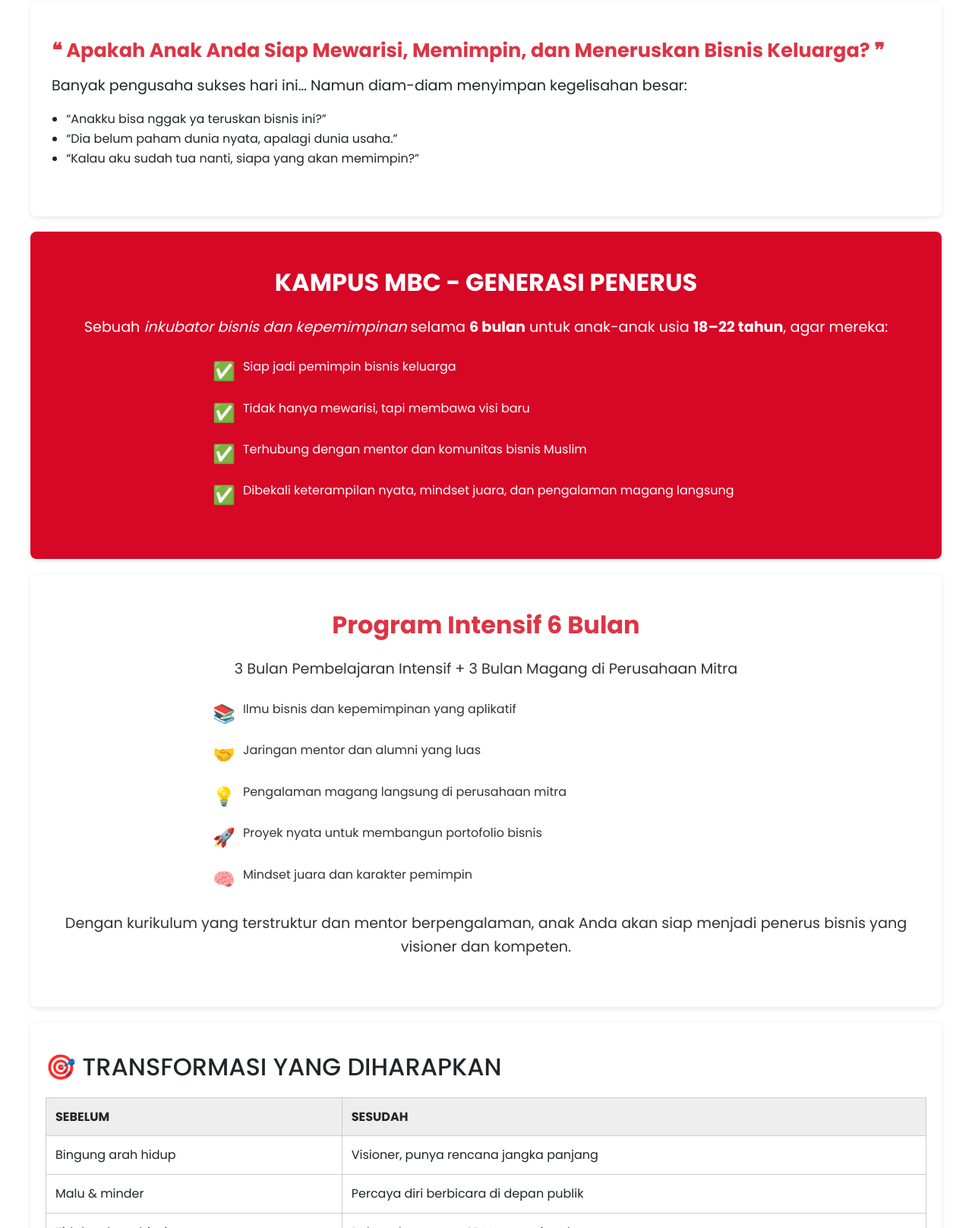
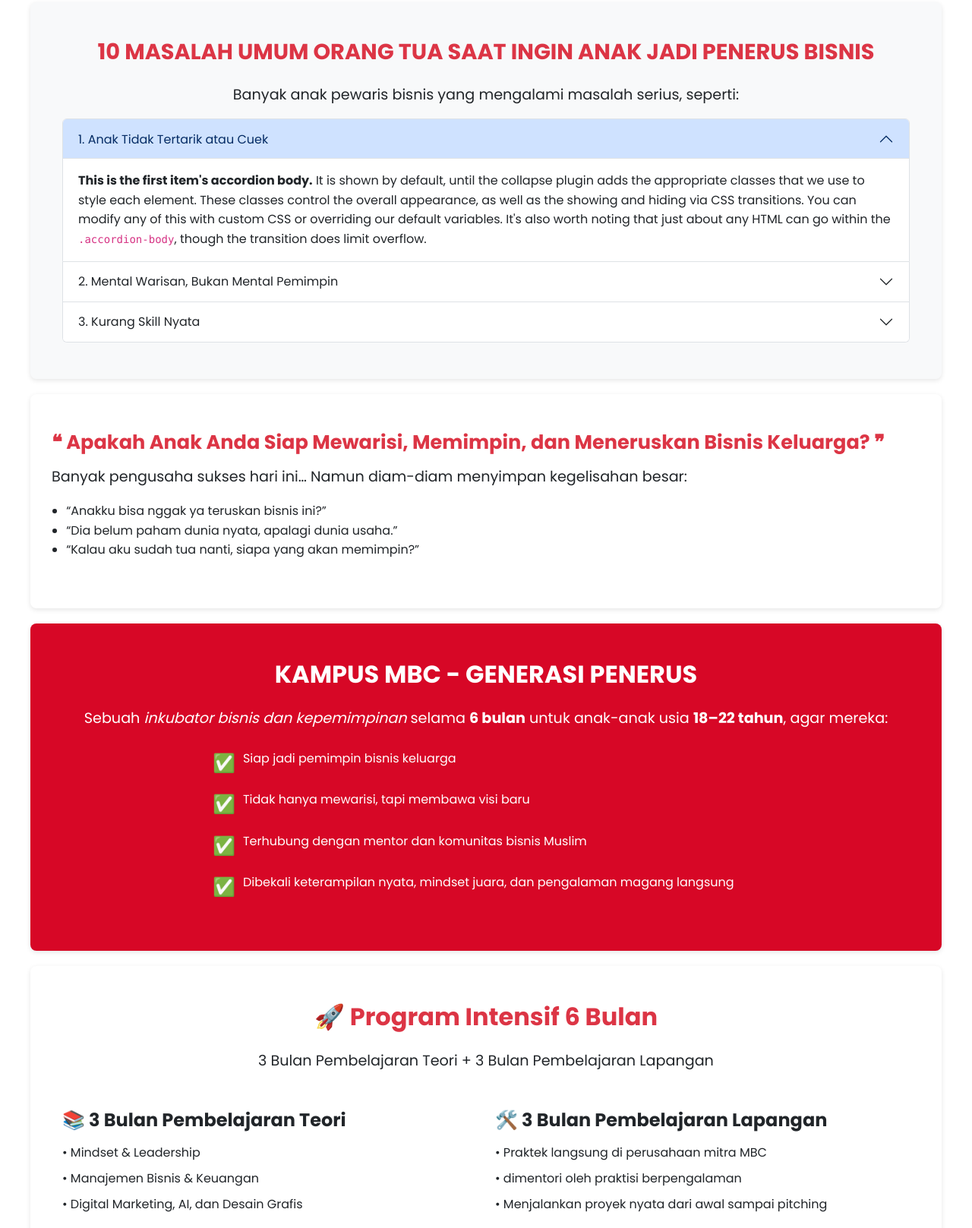
Before and after one commit to SyaifulNW/KampusMBCGenerasi_Penerus, a plain HTML site: page index.html in a window 1280 px wide. Shown: the part 821-2438 px from the top of the page at 76% size. Drawn offline with nearby package versions, Linux system fonts and the light colour scheme.

Commit message:
accordion

```diff
--- a/css/style.css
+++ b/css/style.css
@@ -10,7 +10,9 @@
     transition: color 0.3s ease, background-color 0.3s ease;
 
 }
-
+.d-none {
+  display: none;
+}
 
 body {
     font-family: 'Poopins', sans-serif;
--- a/index.html
+++ b/index.html
@@ -47,6 +47,66 @@
 
     </header>
     <br>
+    <!-- Section 10 Masalah -->
+
+<section id="masalah" class="masalah py-5 px-3" style="background-color: #f8f9fa;">
+  <div class="container" data-aos="fade-up" data-aos-duration="1200">
+    <h2 class="fw-bold text-danger text-center mb-4" style="font-size: 1.8rem;"> 10 MASALAH UMUM ORANG TUA SAAT INGIN ANAK JADI PENERUS BISNIS</h2>
+    <p class="text-center" style="font-size: 1.2rem;" data-aos="fade-up" data-aos-delay="200">
+      Banyak anak pewaris bisnis yang mengalami masalah serius, seperti:
+    </p>
+    <div class="accordion" id="accordionExample">
+  <div class="accordion-item">
+    <h2 class="accordion-header" id="headingOne">
+      <button class="accordion-button " type="button" data-bs-toggle="collapse" data-bs-target="#collapseOne" aria-expanded="true" aria-controls="collapseOne">
+       1. Anak Tidak Tertarik atau Cuek
+      </button>
+    </h2>
+    <div id="collapseOne" class="accordion-collapse collapse show" aria-labelledby="headingOne" data-bs-parent="#accordionExample">
+      <div class="accordion-body">
+        <strong>This is the first item's accordion body.</strong> It is shown by default, until the collapse plugin adds the appropriate classes that we use to style each element. These classes control the overall appearance, as well as the showing and hiding via CSS transitions. You can modify any of this with custom CSS or overriding our default variables. It's also worth noting that just about any HTML can go within the <code>.accordion-body</code>, though the transition does limit overflow.
+      </div>
+    </div>
+  </div>
+  <div class="accordion-item">
+    <h2 class="accordion-header" id="headingTwo">
+      <button class="accordion-button collapsed" type="button" data-bs-toggle="collapse" data-bs-target="#collapseTwo" aria-expanded="false" aria-controls="collapseTwo">
+        2. Mental Warisan, Bukan Mental Pemimpin
+      </button>
+    </h2>
+    <div id="collapseTwo" class="accordion-collapse collapse" aria-labelledby="headingTwo" data-bs-parent="#accordionExample">
+      <div class="accordion-body">
+        <strong>This is the second item's accordion body.</strong> It is hidden by default, until the collapse plugin adds the appropriate classes that we use to style each element. These classes control the overall appearance, as well as the showing and hiding via CSS transitions. You can modify any of this with custom CSS or overriding our default variables. It's also worth noting that just about any HTML can go within the <code>.accordion-body</code>, though the transition does limit overflow.
+      </div>
+    </div>
+  </div>
+  <div class="accordion-item">
+    <h2 class="accordion-header" id="headingThree">
+      <button class="accordion-button collapsed" type="button" data-bs-toggle="collapse" data-bs-target="#collapseThree" aria-expanded="false" aria-controls="collapseThree">
+  3. Kurang Skill Nyata
+      </button>
+    </h2>
+    <div id="collapseThree" class="accordion-collapse collapse" aria-labelledby="headingThree" data-bs-parent="#accordionExample">
+      <div class="accordion-body">
+        <strong>This is the third item's accordion body.</strong> It is hidden by default, until the collapse plugin adds the appropriate classes that we use to style each element. These classes control the overall appearance, as well as the showing and hiding via CSS transitions. You can modify any of this with custom CSS or overriding our default variables. It's also worth noting that just about any HTML can go within the <code>.accordion-body</code>, though the transition does limit overflow.
+      </div>
+    </div>
+  </div>
+</div>
+    <!-- <ul class="list-unstyled mt-4" style="font-size: 1.1rem; line-height: 1.6;" data-aos="fade-up" data-aos-delay="400">
+      <li>1. Anak Tidak Tertarik atau Cuek</li>
+      <li>2. Mental Warisan, Bukan Mental Pemimpin</li>
+      <li>3. Kurang Skill Nyata</li>
+      <li>4. Tidak Nyambung Secara Visi</li>
+      <li>5. Tidak Ada Waktu untuk Dididik Langsung</li>
+      <li>6. Takut Anak Gagal</li>
+      <li>7. Konflik Internal dan Ego</li>
+      <li>8. Gap Teknologi dan Cara Pandang</li>
+      <li>9. Belum Ada Sistem Bisnis yang Bisa Ditransfer</li>
+      <li>10. Kurangnya Role Model atau Mentor</li>
+    </ul> -->
+  </div>
+</section>
 
  <section id="intro" class="intro py-5 px-3" style="background-color: #fff;">
   <div class="container" data-aos="fade-up" data-aos-duration="1200" style="max-width: 1200px; margin: auto;">
@@ -97,44 +157,43 @@
 
 
 
-  <section id="program" class="program py-5 px-3" style="background-color: #fff;" >
-    <div class="container" data-aos="fade-up" data-aos-duration="1200">
-    <h2 class="fw-bold text-danger text-center mb-4" style="font-size: 2rem;">Program Intensif 6 Bulan</h2>
-    <p class="text-center" style="font-size: 1.2rem; color: #333;" data-aos="fade-up" data-aos-delay="200">
-    3 Bulan Pembelajaran Intensif + 3 Bulan Magang di Perusahaan Mitra
+<section id="program" class="program py-5 px-3" style="background-color: #fff;">
+  <div class="container" data-aos="fade-up" data-aos-duration="1200">
+    <h2 class="fw-bold text-danger text-center mb-4" style="font-size: 2rem;">
+      🚀 Program Intensif 6 Bulan
+    </h2>
+    <p class="text-center" style="font-size: 1.2rem;" data-aos="fade-up" data-aos-delay="200">
+      3 Bulan Pembelajaran Teori + 3 Bulan Pembelajaran Lapangan
+    </p>
 
-    </p>
-    <ul class="mt-4 list-unstyled" style="max-width: 720px; margin: auto; font-size: 1.2rem; color: #333;" data-aos="fade-up" data-aos-delay="400">
-      <li class="mb-3 d-flex align-items-start">
-        <span style="font-size: 1.5rem; margin-right: 10px;">📚</span>
-        <span>Ilmu bisnis dan kepemimpinan yang aplikatif</span>
-      </li>
-      <li class="mb-3 d-flex align-items-start">
-        <span style="font-size: 1.5rem; margin-right: 10px;">🤝</span>
-        <span>Jaringan mentor dan alumni yang luas</span>
-      </li>
-      <li class="mb-3 d-flex align-items-start">
-        <span style="font-size: 1.5rem; margin-right: 10px;">💡</span>
-        <span>Pengalaman magang langsung di perusahaan mitra</span>
-      </li>
-      <li class="mb-3 d-flex align-items-start">
-        <span style="font-size: 1.5rem; margin-right: 10px;">🚀</span>
-        <span>Proyek nyata untuk membangun portofolio bisnis</span>
-      </li>
-      <li class="mb-3 d-flex align-items-start">
-        <span style="font-size: 1.5rem; margin-right: 10px;">🧠</span>
-        <span>Mindset juara dan karakter pemimpin</span>
-      </li>
-    </ul>
-    <p class="text-center mt-4" style="font-size: 1.2rem; color: #333;" data-aos="fade-up" data-aos-delay="600">
-      Dengan kurikulum yang terstruktur dan mentor berpengalaman, anak Anda akan siap menjadi penerus bisnis yang visioner dan kompeten.
-    </p>
+    <div class="row mt-5">
+      <!-- Kolom Teori -->
+      <div class="col-md-6 mb-4" data-aos="fade-up" data-aos-delay="300">
+        <h4 class="fw-bold mb-3">📚 3 Bulan Pembelajaran Teori</h4>
+        <ul class="list-unstyled" style="font-size: 1.1rem;">
+          <li class="mb-2">• Mindset & Leadership</li>
+          <li class="mb-2">• Manajemen Bisnis & Keuangan</li>
+          <li class="mb-2">• Digital Marketing, AI, dan Desain Grafis</li>
+        </ul>
+      </div>
+
+      <!-- Kolom Magang -->
+      <div class="col-md-6 mb-4" data-aos="fade-up" data-aos-delay="400">
+        <h4 class="fw-bold mb-3">🛠️ 3 Bulan Pembelajaran Lapangan</h4>
+        <ul class="list-unstyled" style="font-size: 1.1rem;">
+          <li class="mb-2">• Praktek langsung di perusahaan mitra MBC</li>
+          <li class="mb-2">• dimentori oleh praktisi berpengalaman</li>
+          <li class="mb-2">• Menjalankan proyek nyata dari awal sampai pitching</li>
+        </ul>
+      </div>
     </div>
 
-  </section>
+    <p class="text-center mt-4" style="font-size: 1.2rem;" data-aos="fade-up" data-aos-delay="600">
+      Dengan kurikulum terstruktur & mentor andal, anak Anda siap menjadi generasi penerus bisnis yang visioner.
+    </p>
+  </div>
+</section>
 
-</body>
-</html>
 
     <section class="transformasi">
         <h2>🎯 TRANSFORMASI YANG DIHARAPKAN</h2>
```
